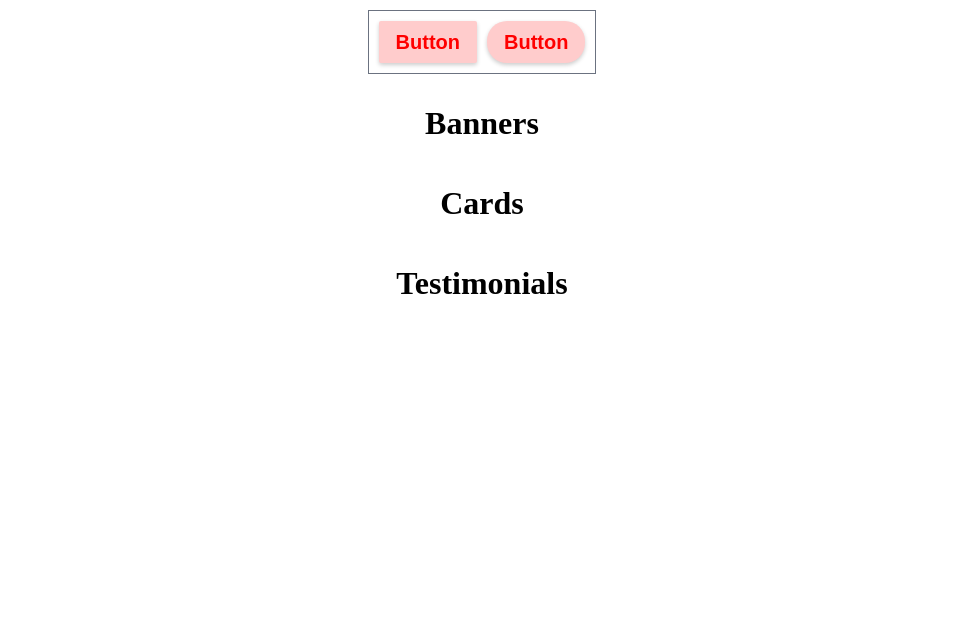
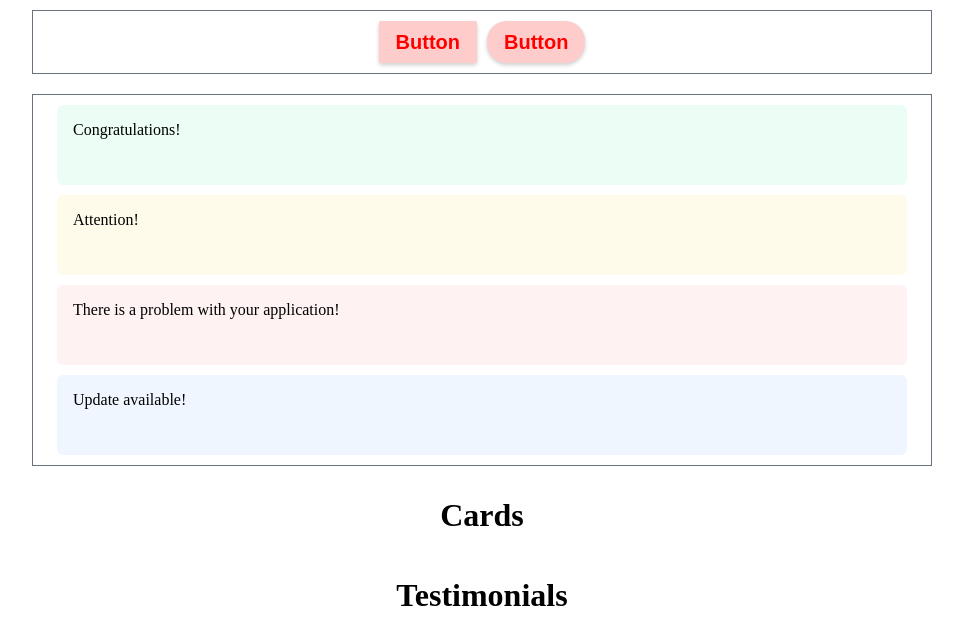
Before and after one commit to Purna-ASU/component-library, a React (Vite) app: page / in a window 1280 px wide. Shown: the top 644 px of the page, without its empty margins (158-1121 px from the left). Built offline with nearby package versions, Linux system fonts and the light colour scheme.

Commit message:
Initialized custom hook

```diff
--- a/src/App.css
+++ b/src/App.css
@@ -13,9 +13,13 @@ main {
   align-items: center;
 }
 
+/* --------------------BUTTON DIVISION STYLINGS-----------------------*/
+
 .buttonDiv {
+  width: 900px;
   display: flex;
   flex-direction: row;
+  justify-content: center;
   margin: 10px;
   padding: 10px;
   border: 1px solid #6B7280;
@@ -93,3 +97,43 @@ button.button-Pink {
   background-color: lightpink;
   color: pink;
 }
+
+
+/* -------------------------------BANNER DIVISION STYLINGS------------------------------*/
+
+.bannerDiv {
+  width: 900px;
+  display: flex;
+  flex-direction: column;
+  align-items: center;
+  margin: 10px;
+  padding: 10px;
+  border: 1px solid #6B7280;
+  gap: 10px;
+}
+
+.banner {
+  width: 850px;
+  height: 80px;
+  top: -192px;
+  left: -919px;
+  padding: 16px;
+  border-radius: 6px;
+  gap: 12px;
+}
+
+.banner-success {
+  background-color: #ECFDF5;
+}
+
+.banner-warning {
+  background-color: #FFFBEB;
+}
+
+.banner-neutral {
+  background-color: #EFF6FF;
+}
+
+.banner-error {
+  background-color: #FEF2F2;
+}
--- a/src/App.jsx
+++ b/src/App.jsx
@@ -3,6 +3,8 @@ import Button from "./components/Button/button"
 import Banner from "./components/Banner/banner"
 import Card from "./components/Card/card"
 import Testimonials from "./components/testimonials/testimonials"
+
+import bannerData from "./assets/bannerData"
 
 /* Available Colors : Red, Green, Yellow, Blue, Indigo, Purple, Gray, Pink*/
 
@@ -16,7 +18,19 @@ function App() {
         <Button shape={"Pill"} color={"Red"}> Button </Button>
       </div>
 
-      <Banner />
+      <div className='bannerDiv'>
+        {
+          bannerData.map(data => {
+            return(
+              <Banner key={data.status} status={data.status} text={data.text}>
+                {data.title}
+              </Banner>
+            )
+          })
+        }
+
+      </div>
+
       <Card />
       <Testimonials />
     </main>
--- a/src/components/Banner/banner.jsx
+++ b/src/components/Banner/banner.jsx
@@ -1,9 +1,16 @@
+import classnames from "classnames"
 
-function banner() {
+function banner({children, status, text}) {
+
+    const bannerClass = "banner"
+    const statusClass = status && `banner-${status}`;
+    const textClass = text && `banner-${text}`
+    const allClassNames = classnames(bannerClass, statusClass, textClass)
+
     return (
-        <h1>
-            Banners
-        </h1>
+        <div className={allClassNames}>
+            {children}
+        </div>
     )
 }
 
```
Also changed, not shown: src/hooks/useToggle.jsx (added).
